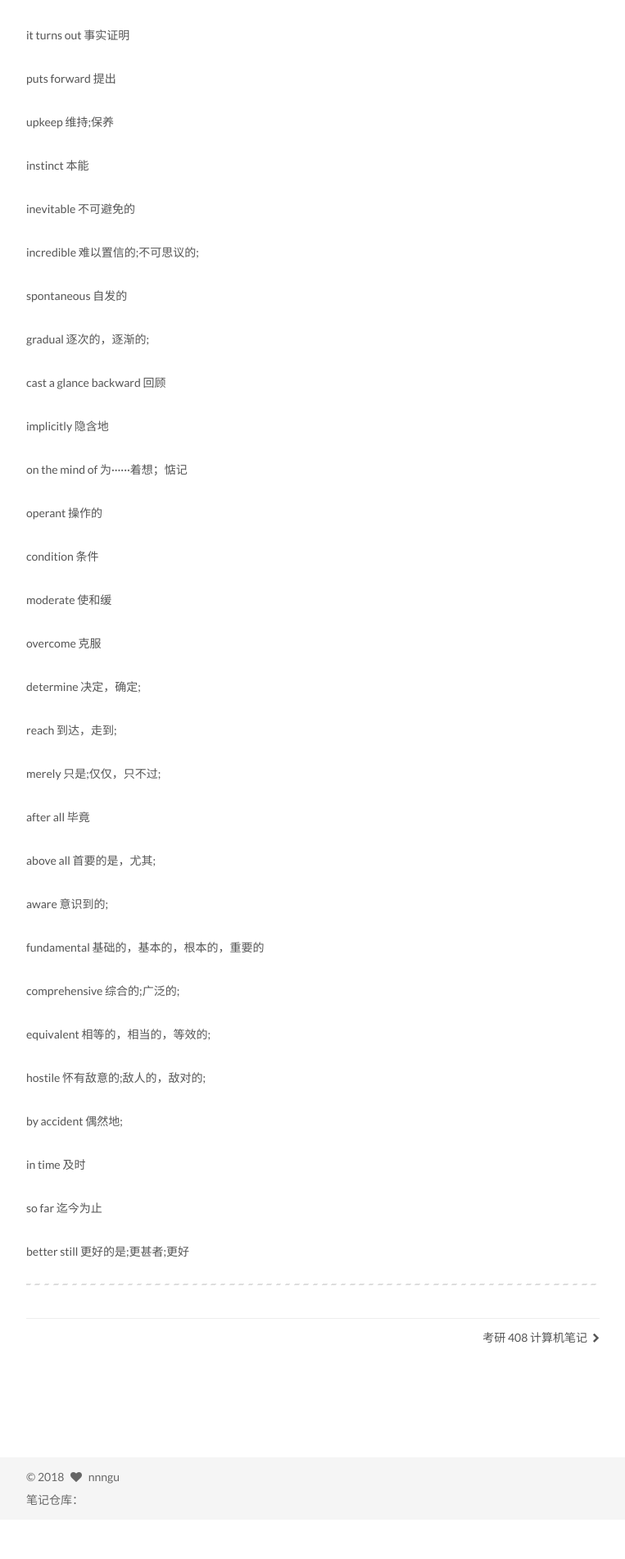
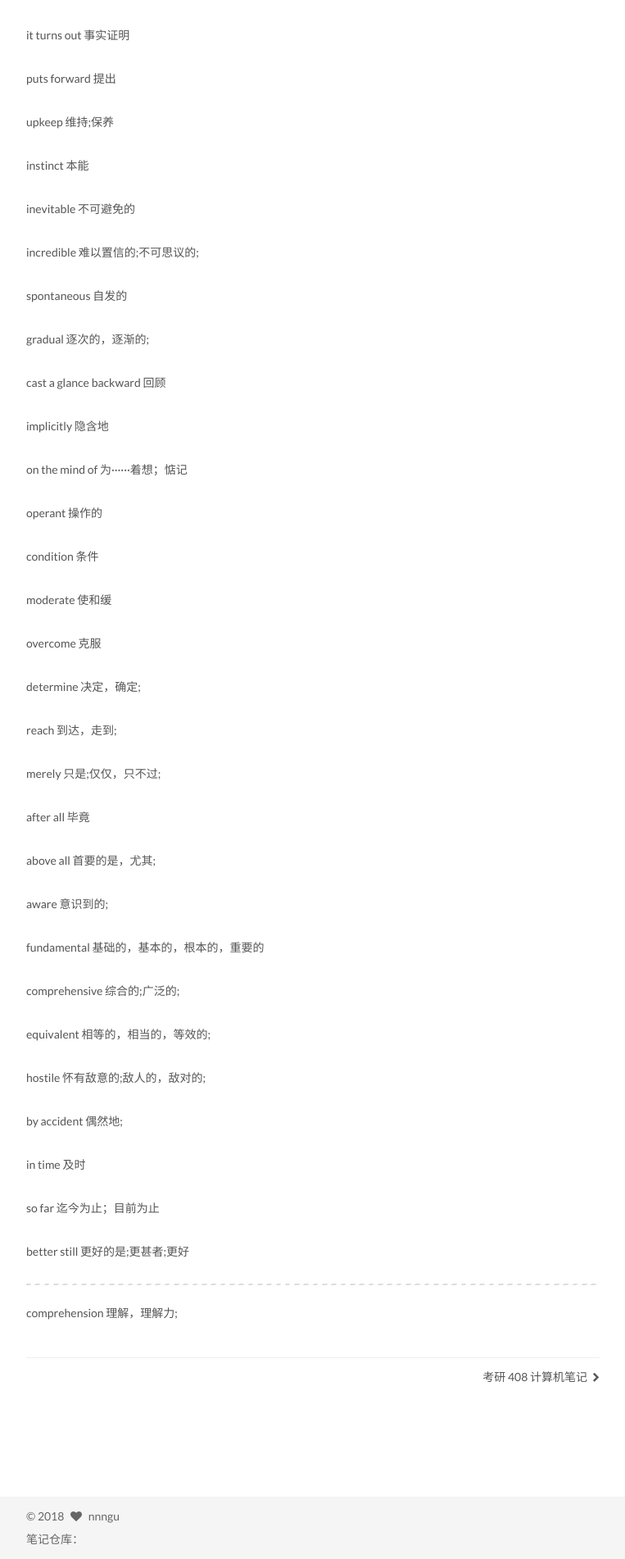
Before and after one commit to nnngu/LearningNotes, a Jekyll site: the page built from _posts/2018-06-18-考研 201 英语笔记.md, in a window 1280 px wide. Shown: the part 1674-3576 px from the top of the page at 82% size, without its empty margins (258-1021 px from the left). Built offline with Jekyll 4.4.1, drawn with Linux system fonts in a browser that asks for light colours; before the commit the page ends 3528 px from its top, so only the background shows below that; grey boxes are pictures that could not be loaded.

Commit message:
修改文件: _posts/2018-06-18-考研 201 英语笔记.md

```diff
--- a/_posts/2018-06-18-考研 201 英语笔记.md
+++ b/_posts/2018-06-18-考研 201 英语笔记.md
@@ -109,8 +109,10 @@ by accident  偶然地;
 
 in time  及时
 
-so far  迄今为止
+so far  迄今为止；目前为止
 
 better still  更好的是;更甚者;更好
 
 ---
+
+comprehension  理解，理解力;
```
